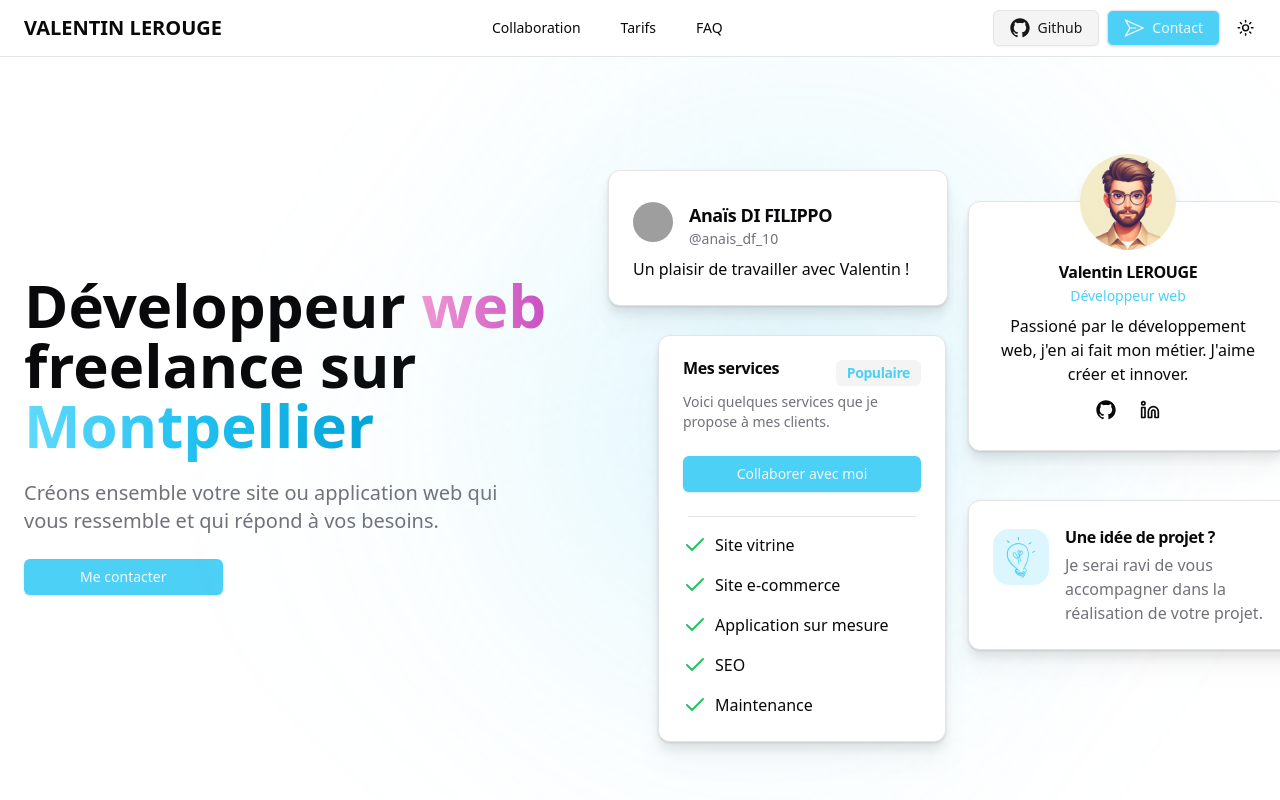
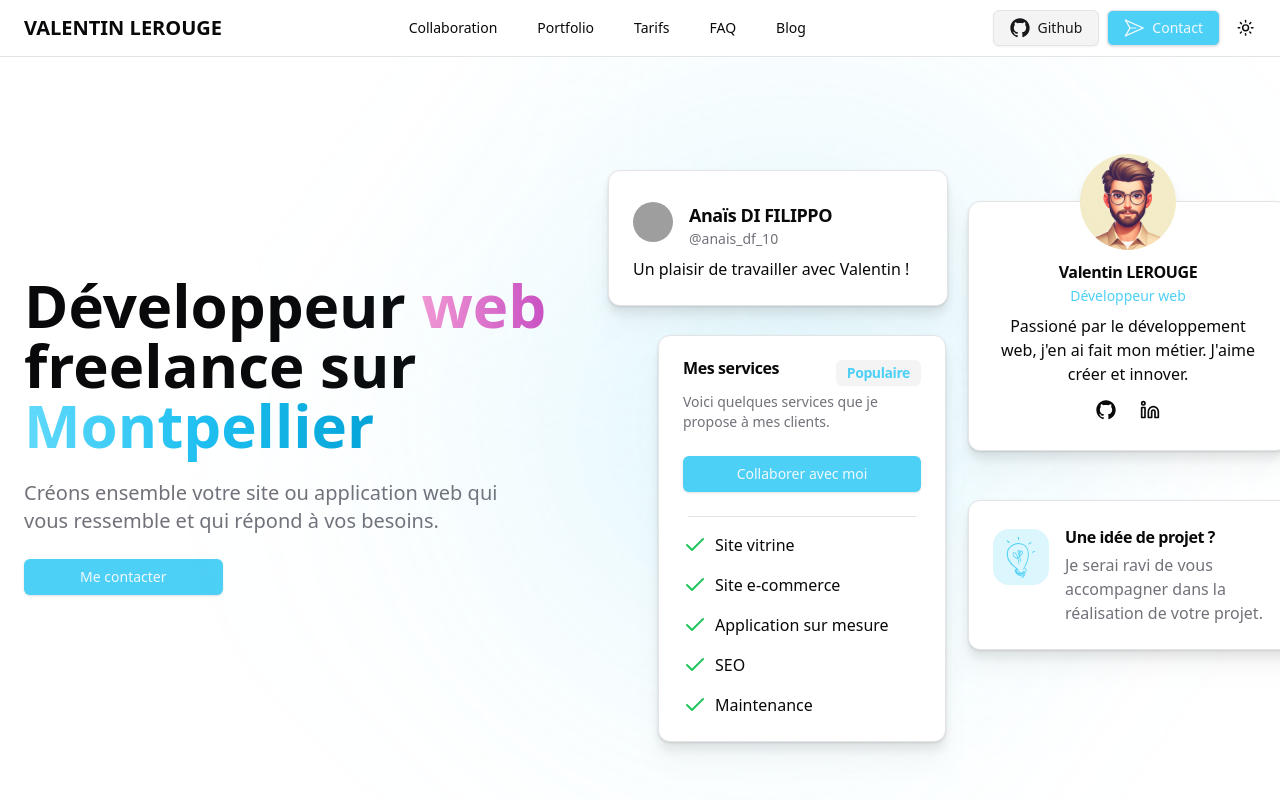
Before and after one commit to DopeCloudd/portfolio_freelance_react, a React (Vite) app: page / in a window 1280 px wide. Shown: the top 800 px of the page. Built offline with nearby package versions, Linux system fonts and the light colour scheme; grey boxes are pictures that could not be loaded.

Commit message:
chore: add item to navbar

```diff
--- a/src/components/Navbar.tsx
+++ b/src/components/Navbar.tsx
@@ -28,12 +28,20 @@ const routeList: RouteProps[] = [
     label: "Collaboration",
   },
   {
+    href: "#portfolio",
+    label: "Portfolio",
+  },
+  {
     href: "#pricing",
     label: "Tarifs",
   },
   {
     href: "#faq",
     label: "FAQ",
+  },
+  {
+    href: "#blog",
+    label: "Blog",
   },
 ];
 
```
